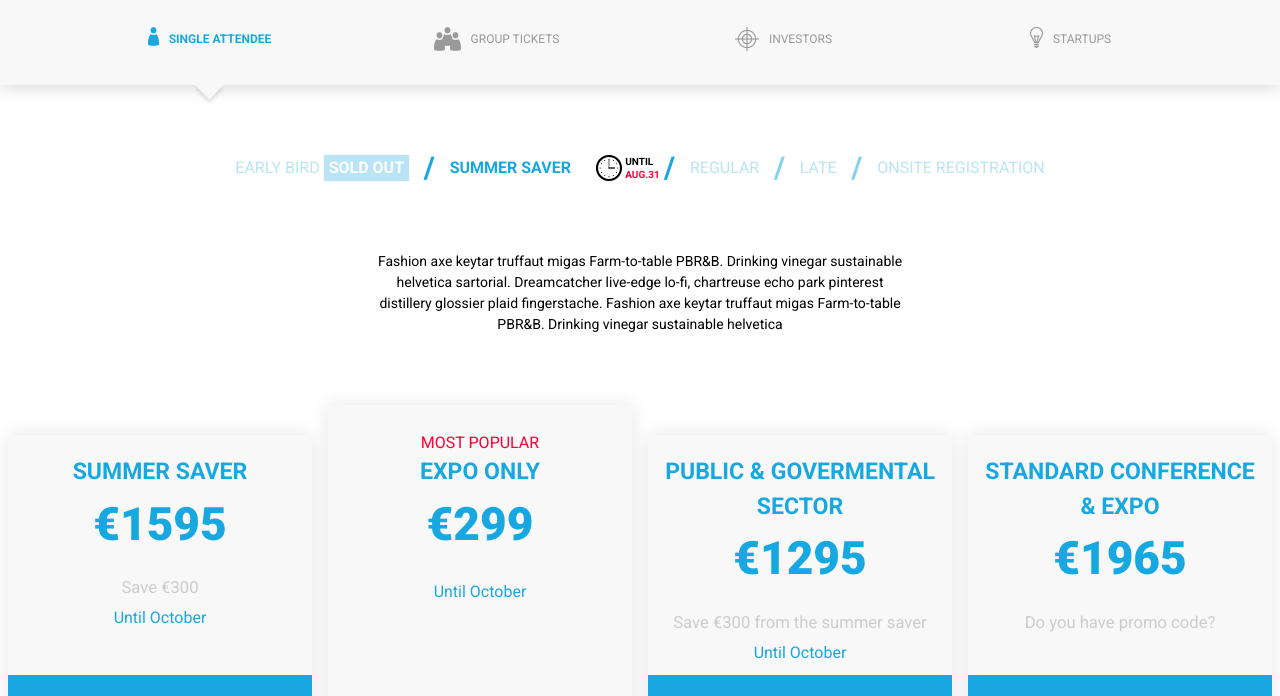
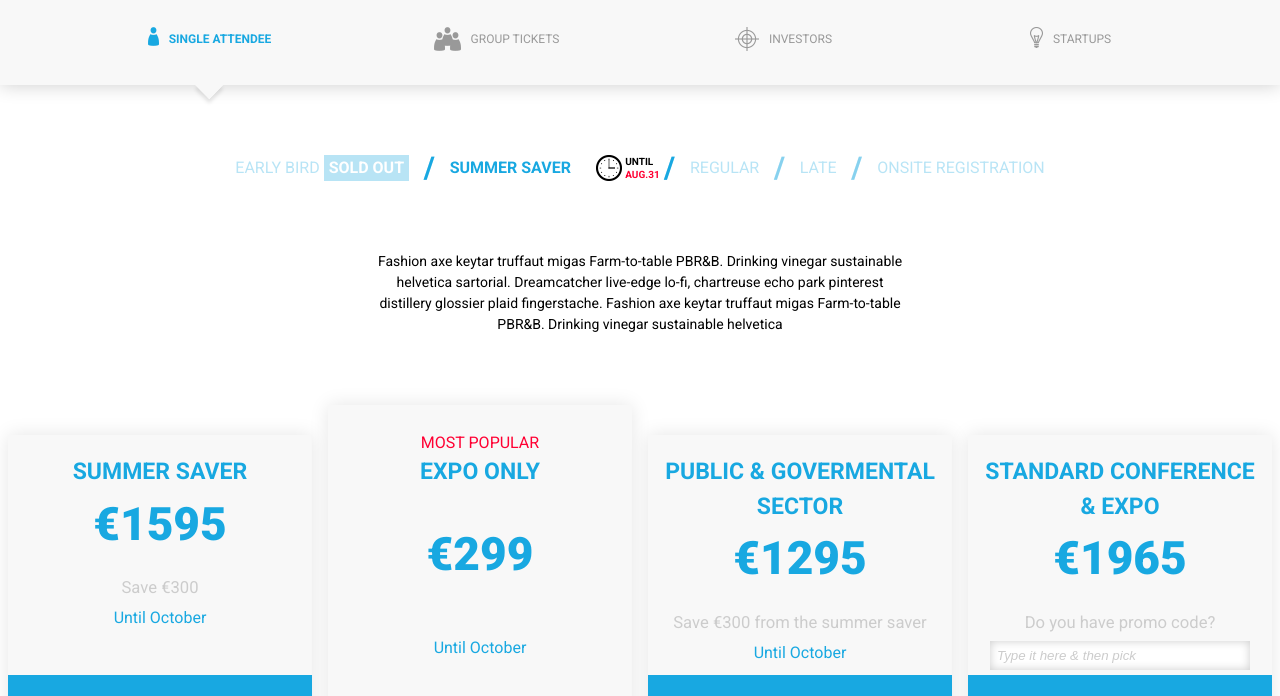
Before and after one commit to gaborcserto/mockup, a website: page index.html in a window 1280 px wide. Shown: the part 81-777 px from the top of the page. Drawn offline with nearby package versions, Linux system fonts and the light colour scheme.

Commit message:
Added input field

```diff
--- a/index.html
+++ b/index.html
@@ -123,6 +123,7 @@
                         <h3 class="ticket__card__inner__title">Standard conference & Expo</h3>
                         <p class="ticket__card__inner__price">€1965</p>
                         <p class="ticket__card__inner__info">Do you have promo code?</p>
+                        <p class="ticket__card__inner__input"><input type="text" placeholder="Type it here & then pick"/></p>
                     </div>
                     <div class="ticket__card__details">
                         <ul>
--- a/scss/_ticket.scss
+++ b/scss/_ticket.scss
@@ -103,11 +103,13 @@
 				font-size: 14px;
 				line-height: 14px;
 				margin-bottom: 8px;
+				min-height: 14px;
 
 				@media (min-width: $breakpoints-md) and (max-width: ($breakpoints-xl - 1px)) {
 					font-size: 1.3vw;
 					line-height: 1.3vw;
 					margin-bottom: .7vw;
+					min-height: 1.3vw;
 				}
 			}
 
@@ -117,6 +119,22 @@
 
 				@media (min-width: $breakpoints-md) and (max-width: ($breakpoints-xl - 1px)) {
 					margin-bottom: 2.3vw;
+				}
+			}
+
+			&__input {
+				padding: 0 22px;
+
+				input {
+					@include placeholder($base-gray-4);
+					background-color: $white;
+					border: 0;
+					box-shadow: inset 0 0 10px 0 $black-transparent-20;
+					box-sizing: border-box;
+					font-style: italic;
+					height: 29px;
+					padding: 0 7px;
+					width: 100%;
 				}
 			}
 		}
@@ -167,6 +185,7 @@
 			border: 1px solid $base-blue;
 			box-sizing: border-box;
 			color: $white;
+			cursor: pointer;
 			display: block;
 			font-weight: 900;
 			line-height: 50px;
@@ -193,6 +212,13 @@
 		.ticket {
 			&__card {
 				&__inner {
+
+					&__price {
+						@media (min-width: $breakpoints-md) {
+							margin-top: 30px;
+						}
+					}
+
 					@media (min-width: $breakpoints-md) {
 						height: 280px;
 						padding-top: 26px;
@@ -231,6 +257,7 @@
 		border: 1px solid $base-blue;
 		box-shadow: none;
 		color: $base-blue;
+		cursor: pointer;
 		display: inline-block;
 		font-weight: bold;
 		line-height: 45px;
```
Also changed, not shown: dist/style/style.css, dist/style/style.min.css, 1 other file.
